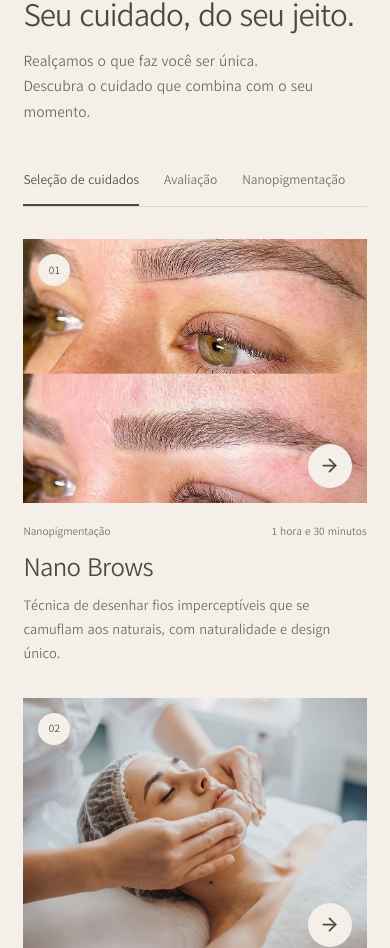
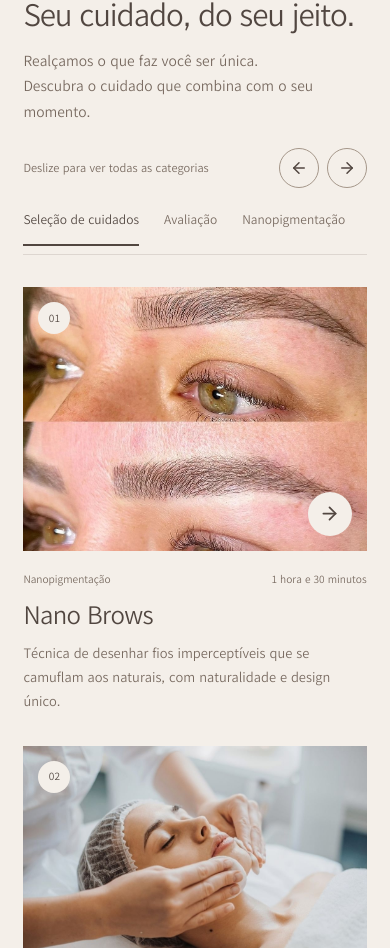
Before and after one commit to borajapa/rossi-beauty, a React (Vite) app: page / in a window 390 px wide. Shown: the part 1203-2151 px from the top of the page. Built offline with nearby package versions, Linux system fonts and the light colour scheme.

Commit message:
feat: enhance services section with scroll controls and responsive design

```diff
--- a/src/App.tsx
+++ b/src/App.tsx
@@ -171,6 +171,7 @@ const Services = ({
   onViewAll: () => void;
 }) => {
   const [category, setCategory] = useState('Seleção de cuidados');
+  const categoriesRef = useRef<HTMLDivElement>(null);
   const featured = ['nano-brows', 'face-spa', 'lash-lifting'];
   const visible =
     category === 'Seleção de cuidados'
@@ -197,9 +198,35 @@ const Services = ({
             Descubra o cuidado que combina com o seu momento.
           </p>
         </div>
-        <div className="category-tabs" aria-label="Filtrar tratamentos">
+        <div className="category-scroll-controls">
+          <span>Deslize para ver todas as categorias</span>
+          <button
+            aria-label="Categorias anteriores"
+            onClick={() => categoriesRef.current?.scrollBy({ left: -240, behavior: 'smooth' })}
+          >
+            <ArrowLeft size={18} />
+          </button>
+          <button
+            aria-label="Próximas categorias"
+            onClick={() => categoriesRef.current?.scrollBy({ left: 240, behavior: 'smooth' })}
+          >
+            <ArrowRight size={18} />
+          </button>
+        </div>
+        <div ref={categoriesRef} className="category-tabs" aria-label="Filtrar tratamentos">
           {['Seleção de cuidados', ...SERVICE_CATEGORIES].map((item) => (
-            <button key={item} aria-pressed={category === item} onClick={() => setCategory(item)}>
+            <button
+              key={item}
+              aria-pressed={category === item}
+              onClick={(event) => {
+                setCategory(item);
+                event.currentTarget.scrollIntoView({
+                  behavior: 'smooth',
+                  block: 'nearest',
+                  inline: 'nearest',
+                });
+              }}
+            >
               {item}
             </button>
           ))}
--- a/src/constants.ts
+++ b/src/constants.ts
@@ -419,17 +419,6 @@ export const SERVICES: Service[] = [
     category: 'Depilação',
   },
   {
-    id: 'epilacao-barba',
-    title: 'Epilação de Barba',
-    shortDescription: 'Epilação da barba com cera.',
-    fullDescription:
-      'Epilação da barba com cera, ideal para quem busca maior durabilidade e um contorno limpo e bem definido para a barba.',
-    image: '/servicos/Depilacao/epilacao_de_barba.jpg',
-    benefits: ['Maior durabilidade', 'Pele mais macia', 'Contorno definido', 'Reduz crescimento'],
-    duration: '30 min',
-    category: 'Depilação',
-  },
-  {
     id: 'epilacao-facial',
     title: 'Epilação Facial',
     shortDescription: 'Epilação Facial com linha.',
--- a/src/index.css
+++ b/src/index.css
@@ -291,11 +291,23 @@ h2 {
 .category-tabs {
   display: flex;
   gap: 25px;
-  overflow: auto;
+  width: 100%;
+  min-width: 0;
+  max-width: 100%;
+  overflow-x: auto;
+  overflow-y: hidden;
+  overscroll-behavior-x: contain;
+  -webkit-overflow-scrolling: touch;
+  scrollbar-width: thin;
+  scrollbar-color: #a49689 #e9e1d8;
   border-bottom: 1px solid #51464025;
   margin: 32px 0;
 }
+.category-scroll-controls {
+  display: none;
+}
 .category-tabs button {
+  white-space: nowrap;
   flex-shrink: 0;
   font-size: 13px;
   padding: 14px 0;
@@ -555,3 +567,29 @@ footer {
     scroll-behavior: auto !important;
   }
 }
+
+@media (max-width: 767px) {
+  .category-scroll-controls {
+    display: flex;
+    align-items: center;
+    gap: 8px;
+    margin-top: 24px;
+  }
+  .category-scroll-controls span {
+    flex: 1;
+    font-size: 12px;
+    color: #76685e;
+  }
+  .category-scroll-controls button {
+    display: grid;
+    place-items: center;
+    width: 40px;
+    height: 40px;
+    border: 1px solid #a49689;
+    border-radius: 50%;
+  }
+  .category-tabs {
+    margin-top: 8px;
+    padding-bottom: 8px;
+  }
+}
```
